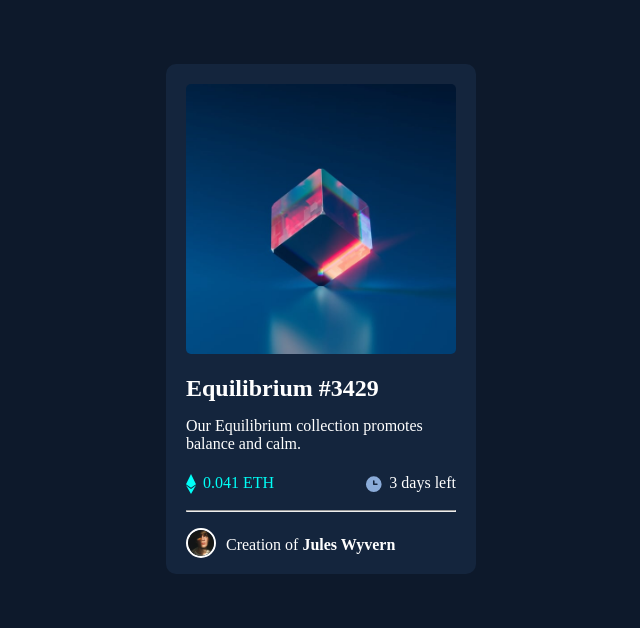
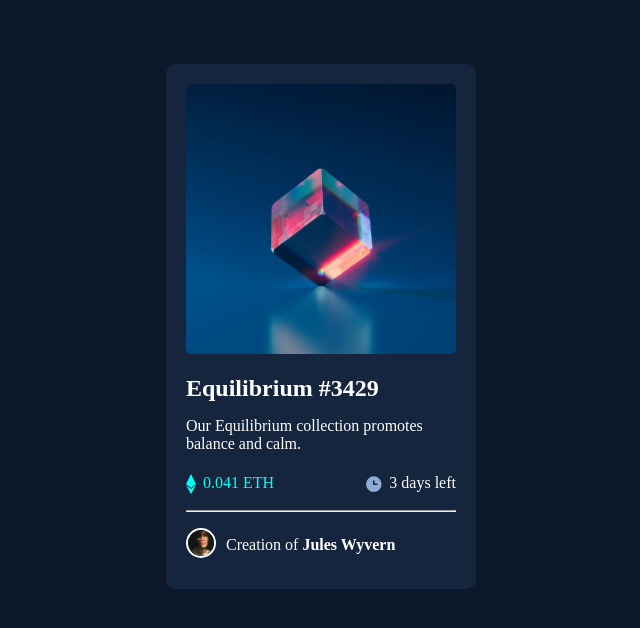
Before and after one commit to Andypraise/ntf-card, a plain HTML site: page index.html in a window 1280 px wide. Shown: the whole page, without its empty margins (319-959 px from the left). Drawn offline with Linux system fonts and the light colour scheme.

Commit message:
change height of main

```diff
--- a/style.css
+++ b/style.css
@@ -15,7 +15,7 @@ main {
   background-color: hsl(216, 50%, 16%);
   padding: 20px;
   border-radius: 10px;
-  height: 510px;
+  height: 525px;
 }
 .equilibrium {
   display: flex;
```
